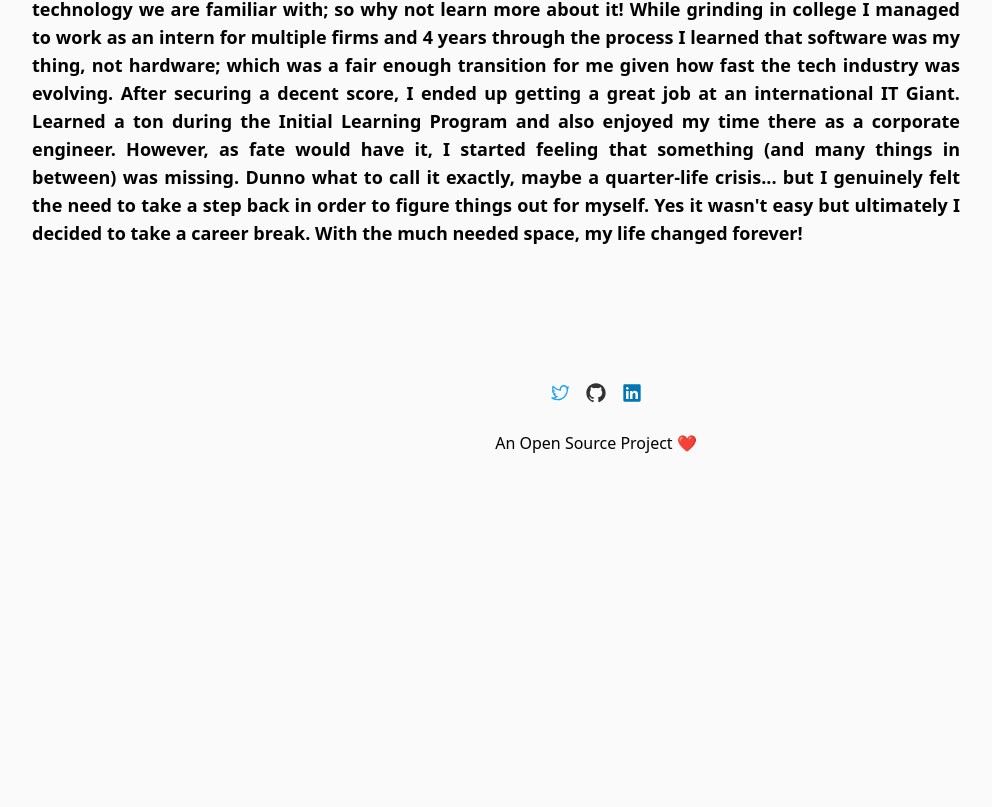
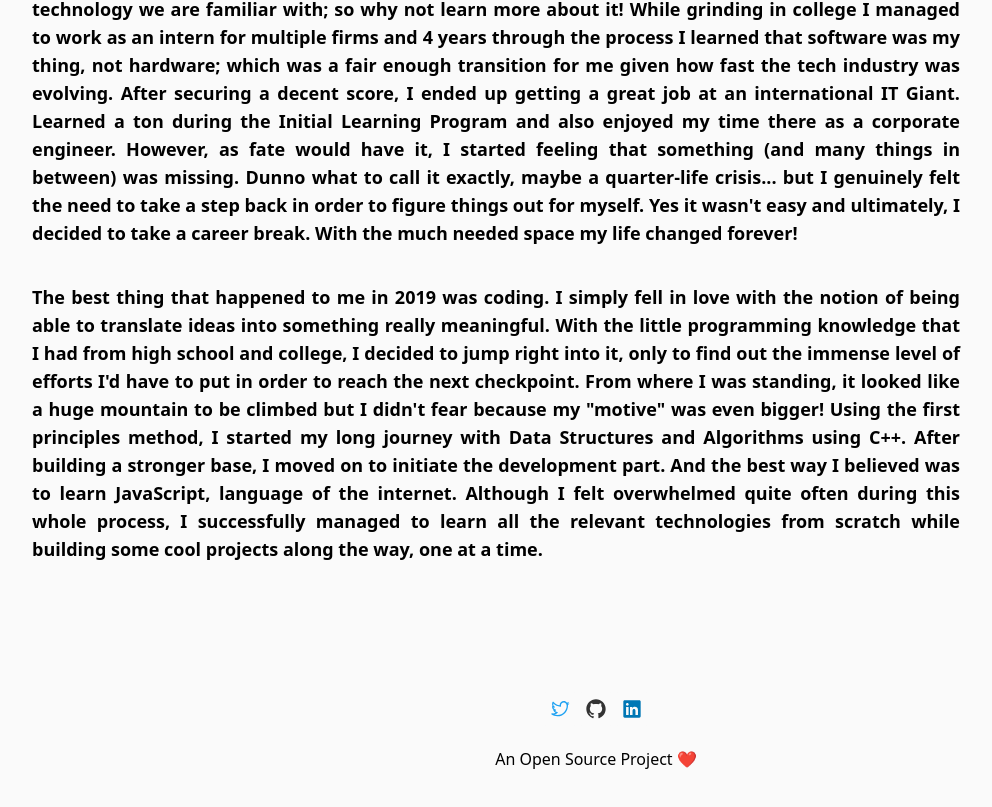
Before and after one commit to nabarvn/devfolio, a Next.js app: page /about in a window 1280 px wide. Shown: the part 842-1649 px from the top of the page, without its empty margins (44-1036 px from the left). Before the commit the page ends 1333 px from the top, so only its background shows below. Built offline with nearby package versions, Linux system fonts and the light colour scheme.

Commit message:
Add content

```diff
--- a/pages/about.jsx
+++ b/pages/about.jsx
@@ -99,8 +99,27 @@ const About = () => {
                 things in between) was missing. Dunno what to call it exactly,
                 maybe a quarter-life crisis... but I genuinely felt the need to
                 take a step back in order to figure things out for myself. Yes
-                it wasn&apos;t easy but ultimately I decided to take a career
-                break. With the much needed space, my life changed forever!
+                it wasn&apos;t easy and ultimately, I decided to take a career
+                break. With the much needed space my life changed forever!
+              </p>
+              <p className='mt-9'>
+                The best thing that happened to me in 2019 was coding. I simply
+                fell in love with the notion of being able to translate ideas
+                into something really meaningful. With the little programming
+                knowledge that I had from high school and college, I decided to
+                jump right into it, only to find out the immense level of
+                efforts I&apos;d have to put in order to reach the next
+                checkpoint. From where I was standing, it looked like a huge
+                mountain to be climbed but I didn&apos;t fear because my
+                "motive" was even bigger! Using the first principles method, I
+                started my long journey with Data Structures and Algorithms
+                using C++. After building a stronger base, I moved on to
+                initiate the development part. And the best way I believed was
+                to learn JavaScript, language of the internet. Although I felt
+                overwhelmed quite often during this whole process, I
+                successfully managed to learn all the relevant technologies from
+                scratch while building some cool projects along the way, one at
+                a time.
               </p>
             </div>
           </div>
```
